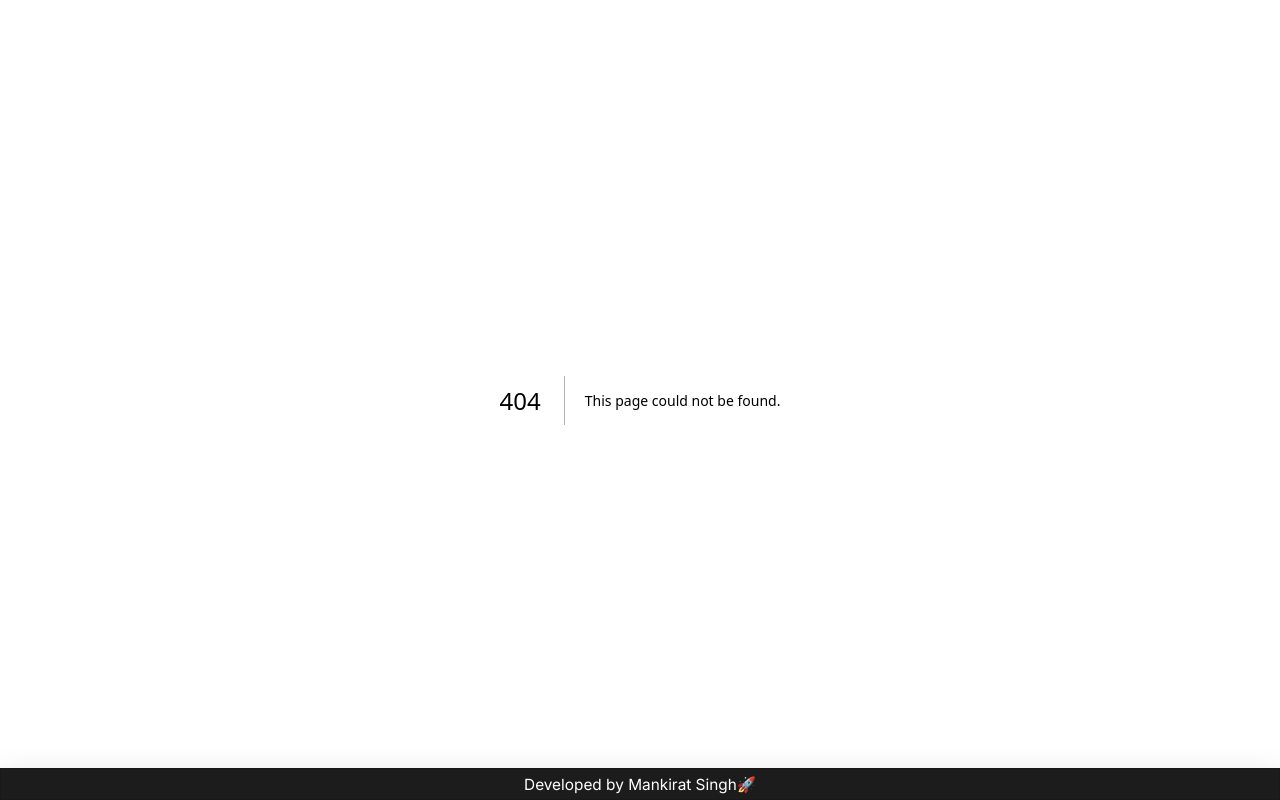
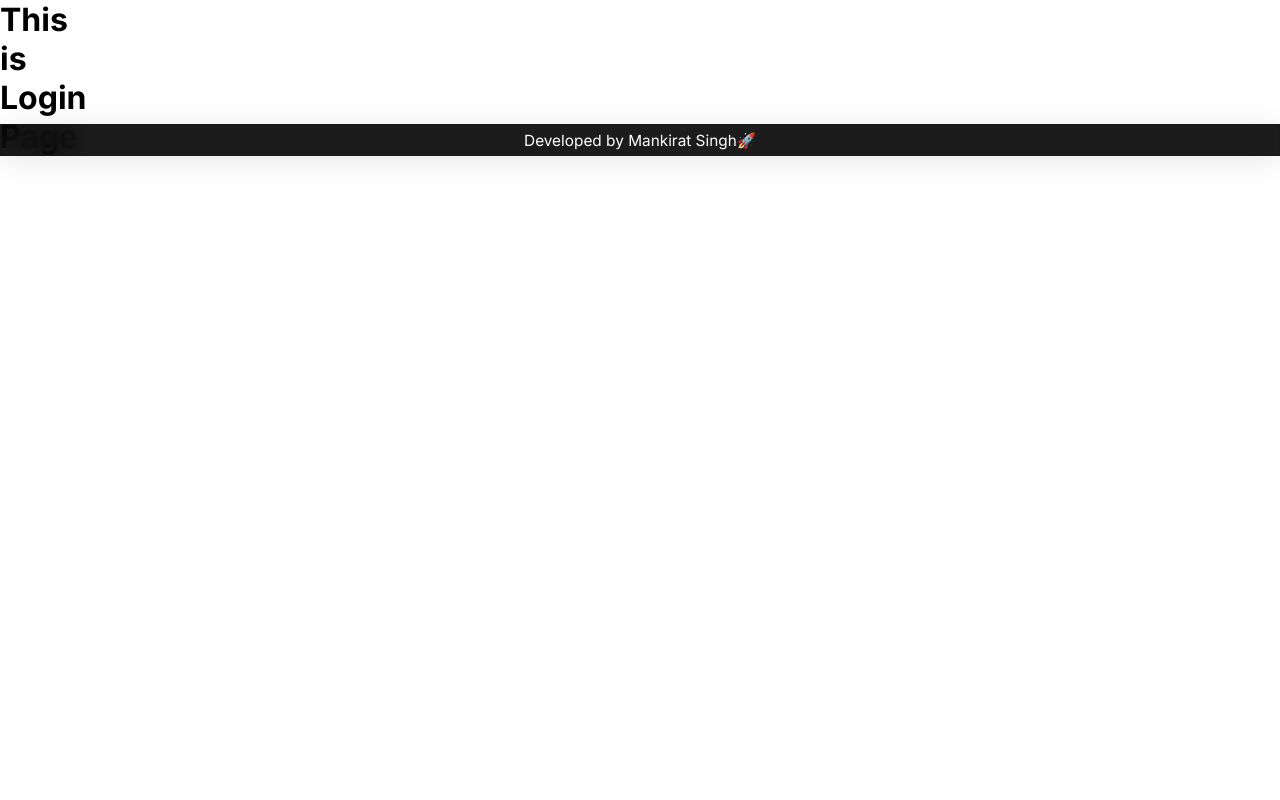
Before and after one commit to MankiratSingh1315/Passwordy, a Next.js app: page /login in a window 1280 px wide. Before the commit this address had no page. Built offline with nearby package versions, Linux system fonts and the light colour scheme.

Commit message:
Login route added
Signed-off-by: Mankirat Singh <msingh2_be22@thapar.edu>

```diff
--- /dev/null
+++ b/src/app/login/page.tsx
@@ -0,0 +1,12 @@
+import styles from './login.module.css'
+
+export default function login(){
+    return(
+        <div>
+            <h1>This</h1>
+            <h1>is</h1>
+            <h1>Login</h1>
+            <h1>Page</h1>
+        </div>
+    )
+}
```
Also changed, not shown: src/app/login/login.module.css (added).
